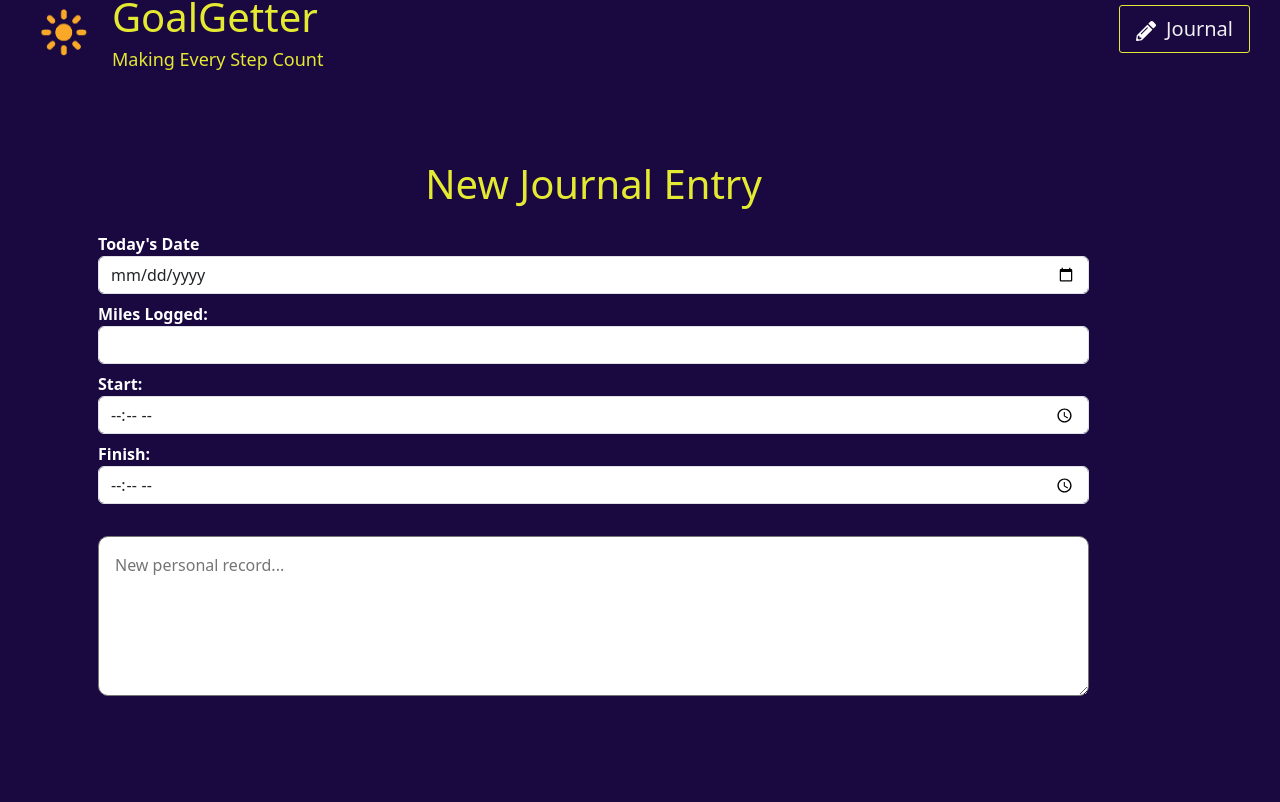
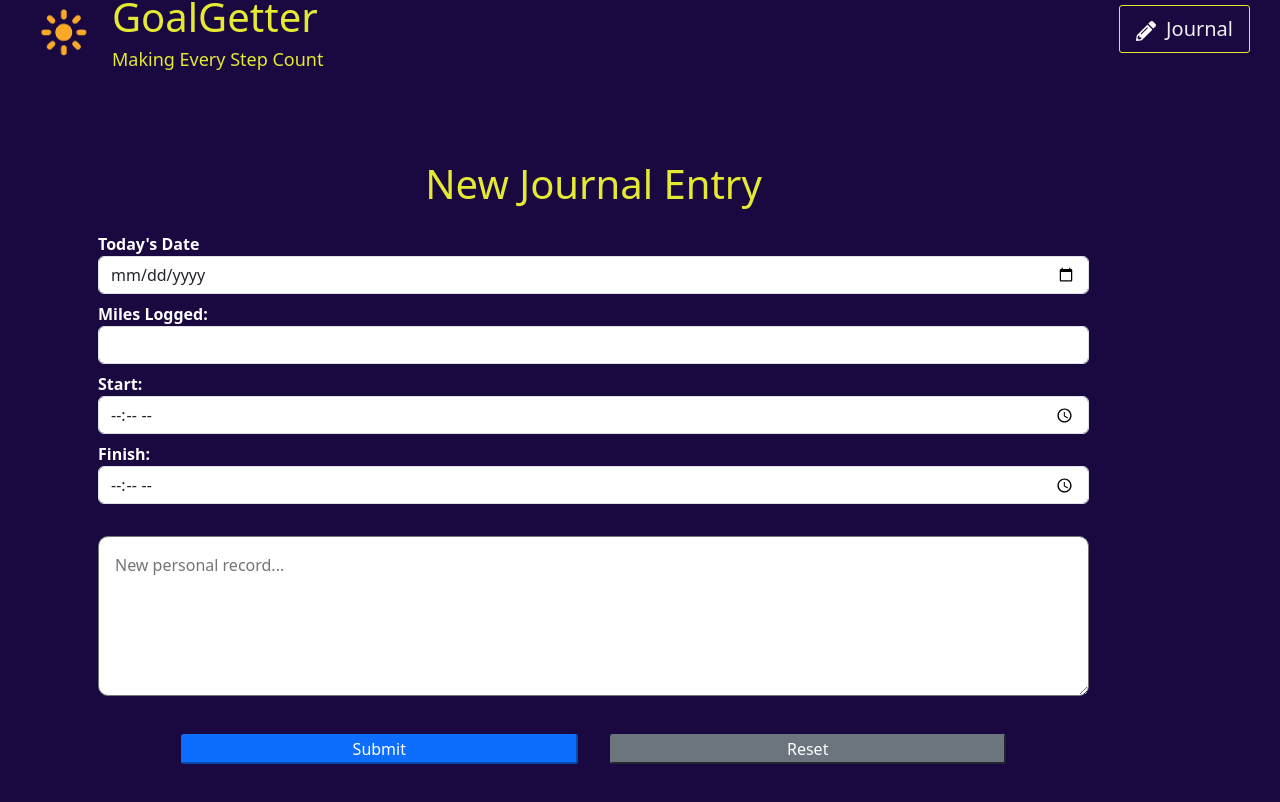
Before and after one commit to glatimer/GoalGetter, a React (Vite) app: page /journal in a window 1280 px wide. Shown: the part 412-1214 px from the top of the page. Built offline with nearby package versions, Linux system fonts and the light colour scheme.

Commit message:
Added buttons to the journal form.

```diff
--- a/src/Components/journalComponent.jsx
+++ b/src/Components/journalComponent.jsx
@@ -53,9 +53,9 @@ export default function JournalForm() {
                   </label>
                   <br />
                   <label
-                    htmlFor="time"
+                    htmlFor="start-time"
                     className="form-label"
-                    id="form-label"
+                    id="start-time"
                     style={{ fontWeight: `bold`, color: `white` }}
                   >
                     Start:
@@ -68,7 +68,7 @@ export default function JournalForm() {
                   </label>
                   <br />
                   <label
-                    htmlFor="time"
+                    htmlFor="finish-time"
                     className="form-label"
                     id="form-label"
                     style={{ fontWeight: `bold`, color: `white` }}
@@ -100,6 +100,31 @@ export default function JournalForm() {
                     ></textarea>
                   </div>
                 </div>
+                <div style={{ display: `flex`, justifyContent: `center` }}>
+                  <button
+                    type="submit"
+                    id="trigger-modal"
+                    className="btn-primary"
+                    style={{
+                      width: "40%",
+                      margin: "1em",
+                      borderRadius: "3px",
+                    }}
+                  >
+                    Submit
+                  </button>
+                  <button
+                    id="trigger-reset"
+                    className="btn-secondary"
+                    style={{
+                      width: "40%",
+                      margin: "1em",
+                      borderRadius: "3px",
+                    }}
+                  >
+                    Reset
+                  </button>
+                </div>
               </section>
             </form>
           </div>
```
